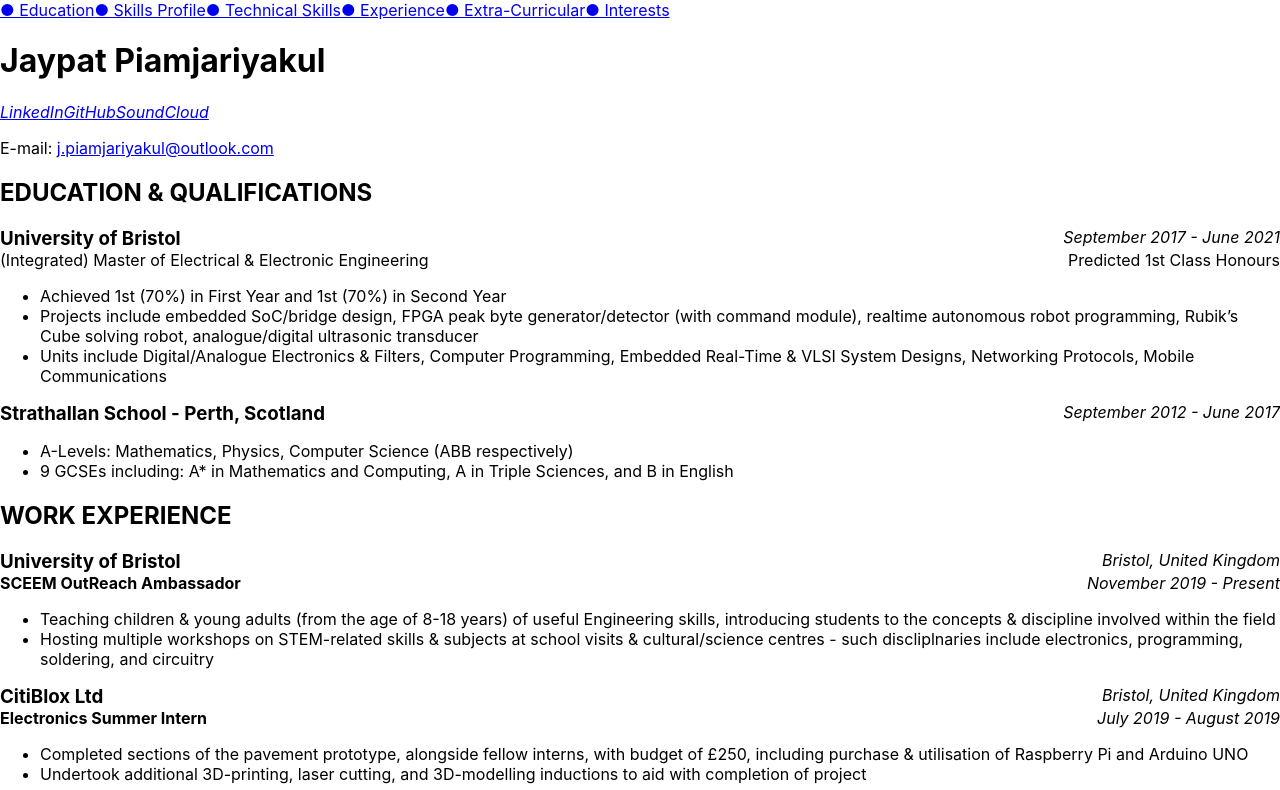
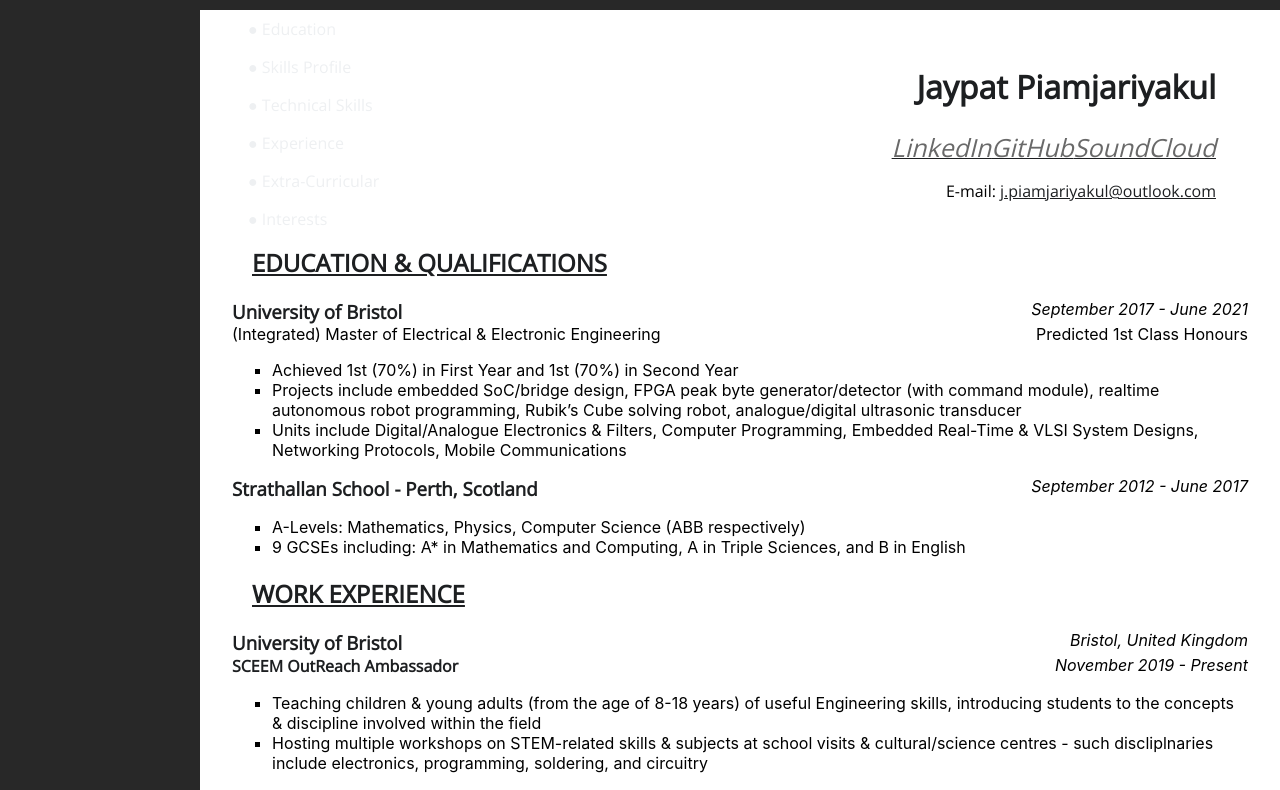
Before and after one commit to jpiamjariyakul/webpage_OLD, a React (Create React App) app in the folder react/portfolio-github/: page / in a window 1280 px wide. Shown: the top 790 px of the page. Built offline with nearby package versions, Linux system fonts and the light colour scheme.

Commit message:
Added CSS files

```diff
--- a/react/portfolio-github/src/App.js
+++ b/react/portfolio-github/src/App.js
@@ -1,6 +1,8 @@
 import React from 'react';
 //import logo from './logo.svg';
 //import './App.css';
+import './css/styles_main.css';
+import './css/styles_navbar.css';
 
 import Navbar from './components/navbar.js'
 import Header from './components/header.js'
@@ -8,7 +10,8 @@ import Profile from './components/profile.js'
 
 function App() {
 return (
-<div className="App">
+//<div className="App">
+<div className="main">
 	<Navbar />
 	<Header />
 	<Profile />
--- /dev/null
+++ b/react/portfolio-github/src/css/styles_main.css
@@ -0,0 +1,198 @@
+@import "styles_navbar.css";
+
+/* @import url(//fonts.googleapis.com/css?family=Noto+Serif); */
+/* OpenSans font is imported from 'styles_navbar.css' */
+
+/* Default styling for all pages */
+html
+{
+    font-family: "Open Sans", sans-serif;
+    /*background-color: rgb(55, 95, 130);*/
+    background-color: rgb(40,40,40);
+    overflow: scroll;
+    font-size: 100%;
+}
+
+header.name, div.main, footer
+{
+    background: white;
+}
+
+/* Applies to name/image/link headings on every page
+Is not visible in mobile devices (hidden)
+*/
+header.name
+{
+    font-family: "Open Sans", sans-serif;
+    text-align: right;
+    padding: 8px 32px 8px 32px;
+    margin: 10px;
+    margin-right: auto;
+    margin-left: 200px;
+    overflow: auto;
+}
+
+h1, h2, h3, h4, h5, h6, a
+{
+    font-family: "Open Sans", sans-serif;
+    color: rgb(29, 31, 33);
+}
+
+/* Applies to any content not including the navigation bar */
+div.main
+{
+    padding: 16px 32px 16px 32px;
+    margin: 10px;
+    margin-right: auto;
+    margin-left: 200px;
+}
+
+/* Applies to h2 subheading - is underlined for emphasis */
+h2
+{
+    text-decoration: underline;
+    margin-left: 20px;
+}
+
+/*
+Styling for profile image
+* If not on mobile, sets image to float-right; otherwise, centers image
+* Causes image to be square-rounded with border
+* Sets max image size to be 20px
+*/
+/*img.profile
+{
+    float: right;
+    margin: 10px 30px;
+
+    display: flex;
+    height: 150px;
+
+    border: solid 8px;
+    border-color: rgb(55, 95, 130);
+    border-radius: 25%;
+    max-width: 100%;
+}*/
+
+/*CSS for navbar moved to different file*/
+
+/*Dividing lines - sub-lines are overridden by CSS after*/
+hr
+{
+    border-width: 4px;
+}
+/* Sub dividing-lines are thinner & less apparent */
+hr.sub
+{
+    border-width: 1px;
+    margin-left: 20px;
+    margin-right: 20px;
+}
+
+/*Change list icon to square, from standard circle*/
+li
+{
+    list-style-type: square
+}
+
+/* Applies to footer of page - only creates padding for ease in readability
+Unlike other general contents in page, text is aligned to center instead of left
+*/
+footer
+{
+    font-family: "Open Sans", sans-serif;
+    text-align: center;
+    padding: 8px 32px 8px 32px;
+    margin: 10px;
+    margin-right: auto;
+    margin-left: 200px;
+}
+
+/* General settings for mobile devices' page, excluding navbar (see other CSS sheet)
+* Causes margin on top of regular page to expand from 20px to 40px
+* Moves image from float-right to center
+* Excluding index.html (which has an overriding style), hides name/links/image header entirely
+*/
+@media screen and (max-width: 875px)
+{
+    header.name
+    {
+        text-align: center;
+    }
+    /*img.profile
+    {
+        float: none;
+        margin-left: auto;
+        margin-right: auto;
+        height: 200px;
+    }*/
+}
+
+@media screen and (max-width: 700px)
+{
+    header.name
+    {
+        display: none;
+        margin-top: 0;
+        margin-left: 0;
+    }
+    div.main
+    {
+        margin-top: 0;
+        margin-left: 0;
+    }
+
+    footer
+    {
+        margin-left: 0;
+    }
+}
+
+/* FontAwesome icons */
+a i.fab
+{
+    font-size: 25px;
+    color: dimgrey;
+}
+
+/* Applies to blog page
+* Creates dividing lines between articles & years
+*/
+section.blog section.year::after
+{
+    content: "";
+    display: block;
+    border-style: inset;
+    margin-top: 0.5em;
+    margin-bottom: 0.5em;
+    border-width: 4px;
+    margin-left: auto;
+    margin-right: auto;
+}
+section.blog section.year section.month::after
+{
+    content: "";
+    display: block;
+    border-style: inset;
+    margin-top: 0.5em;
+    margin-bottom: 0.5em;
+    border-width: 2px;
+    margin-left: 20px;
+    margin-right: 20px;
+}
+section.blog section.year section.month article::after
+{
+    content: "";
+    display: block;
+    border-style: inset;
+    margin-top: 0.5em;
+    margin-bottom: 0.5em;
+    border-width: 1px;
+    margin-left: 20px;
+    margin-right: 20px;
+}
+
+article, section
+{
+    page-break-inside: avoid;
+}
--- /dev/null
+++ b/react/portfolio-github/src/css/styles_navbar.css
@@ -0,0 +1,160 @@
+/*
+*Blue background color for navbar*
+nav.navbar
+{
+background-color: rgb(55, 95, 130);
+position: fixed;
+width: 100%;
+top: 0;
+margin-left: auto;
+margin-right: auto;
+}
+
+* Styles for links in navbar *
+nav.navbar a
+{
+display: inline-block;
+text-align: center;
+color: gold;
+padding: 10px 10px;
+font-size: 18px;
+text-decoration: none;
+position: relative;
+float: left;
+}
+*/
+
+@import url(//fonts.googleapis.com/css?family=Open+Sans);
+
+nav.navbar
+{
+    height: 100%;
+    width: 200px;
+    position: fixed;
+    top: 10px;
+    overflow: auto;
+    /*background-color: rgb(55, 95, 130);*/
+}
+
+nav.navbar a
+{
+    font-family: "Open Sans", sans-serif;
+    display: block;
+    /*color: gold;*/
+    color: rgb(238,240,242);
+    padding: 8px 16px;
+    text-decoration: none;
+    float: none;
+}
+
+nav.navbar a.active::before
+{
+    content: "\25B8\2009";
+}
+/* Marks current page with different color + underline */
+nav.navbar a.active
+{
+    font-weight: bold;
+    text-decoration: none;
+}
+nav.navbar a.active::after
+{
+    content: "\2009\25C2";
+}
+
+/* Marks page hovered with mouse */
+nav.navbar a:hover
+{
+    text-decoration: underline;
+}
+
+/* Styling for responsive page icon */
+nav.navbar a.icon
+{
+    display: none;
+    text-decoration: none;
+    font-weight: bolder;
+    float: right;
+    height: auto;
+    margin: 10px;
+    border: solid 0px black;
+    border-radius: 10px;
+    color: rgb(210, 220, 230);
+}
+
+/* Applies to mobile links:
+When screen size < 600px, hide all links except "Home" and expand icon
+*/
+@media screen and (max-width: 700px)
+{
+    nav.navbar div.hide-mobile
+    {
+        display: none;
+    }
+    /* Applies to mobile navbar when not clicked */
+    nav.navbar
+    {
+        width: 100%;
+        height: auto;
+        margin: 10px 0;
+        top: auto;
+        position: static;
+    }
+    nav.navbar a
+    {
+        padding: 8px 16px;
+    }
+    nav.navbar a:not(:first-child)
+    {
+        display: none;
+    }
+    nav.navbar a.active
+    {
+        text-decoration: none;
+        display: block;
+    }
+    nav.navbar a.icon
+    {
+        display: block;
+        float: none;
+        text-align: center;
+        position: absolute;
+        top: 0;
+        right: 0;
+        height: auto;
+        width: auto;
+        background-color: transparent;
+        transition: 0.5s;
+    }
+
+    nav.navbar a.icon:hover
+    {
+        background-color: rgb(60, 60, 60);
+        color: rgb(200, 205, 210);
+
+    }
+
+    nav.navbar.responsive
+    {
+
+        -webkit-transition:200ms ease;
+        -moz-transition:200ms ease;
+        -o-transition:200ms ease;
+        transition:200ms ease;
+    }
+
+    /* Applies to responsive navbar when clicked */
+    nav.navbar.responsive a
+    {
+        display: block;
+        text-align: left;
+        /*margin-left: 45px;*/
+        margin-left: 0;
+    }
+
+    nav.navbar.responsive a.icon
+    {
+        background-color: rgb(60, 60, 60);
+        color: rgb(200, 205, 210);
+    }
+}
--- /dev/null
+++ b/react/portfolio-github/src/css/styles_print.css
@@ -0,0 +1,90 @@
+@media screen
+{
+    .no-print
+    {
+        display: inline;
+    }
+
+    .print-only
+    {
+        display: none;
+    }
+}
+
+@media print
+{
+    html
+    {
+        line-height: 16px;
+        font-family: "Open Sans", sans-serif;
+    }
+    nav.navbar
+    {
+        display: none; /* !important;*/
+    }
+
+    header.name, div.main, p
+    {
+        margin: 0;
+        padding: 0;
+        overflow:hidden !important;
+    }
+
+    article.achievements ul
+    {
+        margin: 0;
+        list-style-type: square;
+    }
+
+    header.name p.links, hr.sub
+    {
+        display: none;
+    }
+
+    header.name h1
+    {
+        font-size: 16px;
+    }
+
+    header.name
+    {
+        text-align: center;
+    }
+
+    h1, h2, h3, h4, h5, h6, section, p
+    {
+        font-size: 13px;
+        padding: 0;
+    }
+
+    section h3
+    {
+        text-decoration: underline;
+    }
+
+    hr
+    {
+        border-width: 1px;
+    }
+
+    hr.sub
+    {
+        margin-left: 40px;
+        margin-right: 40px;
+    }
+
+    footer
+    {
+        display: none;
+    }
+
+    .no-print
+    {
+        display: none;
+    }
+
+    .print-only
+    {
+        display: inline;
+    }
+}
```
